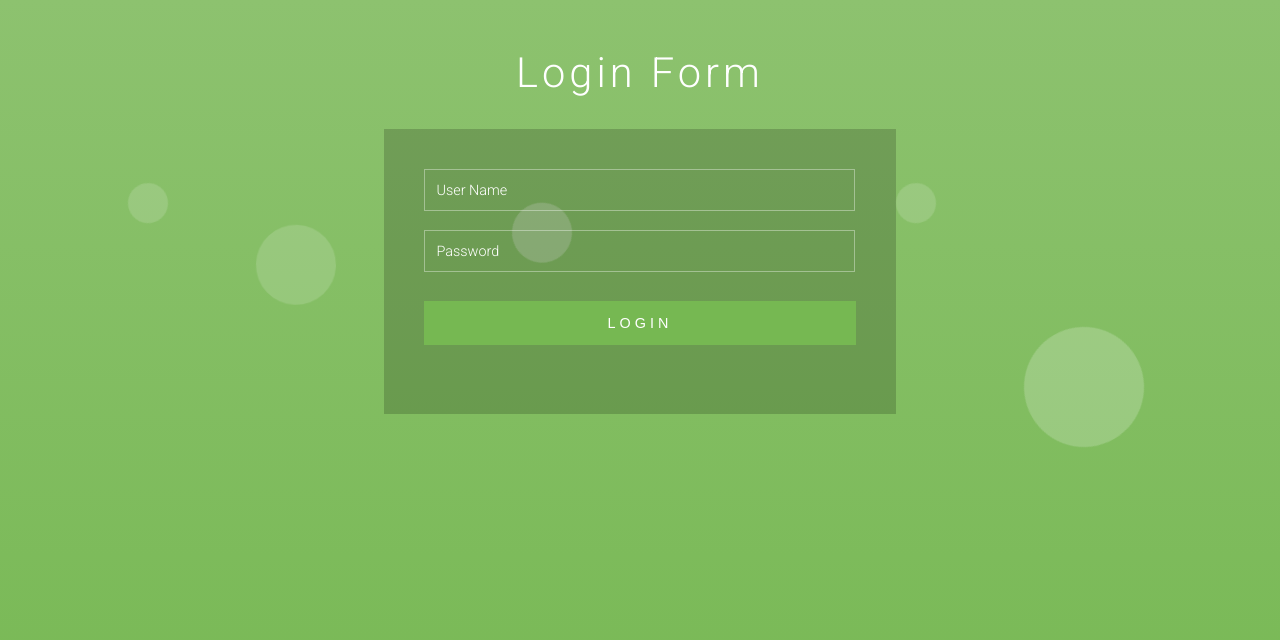
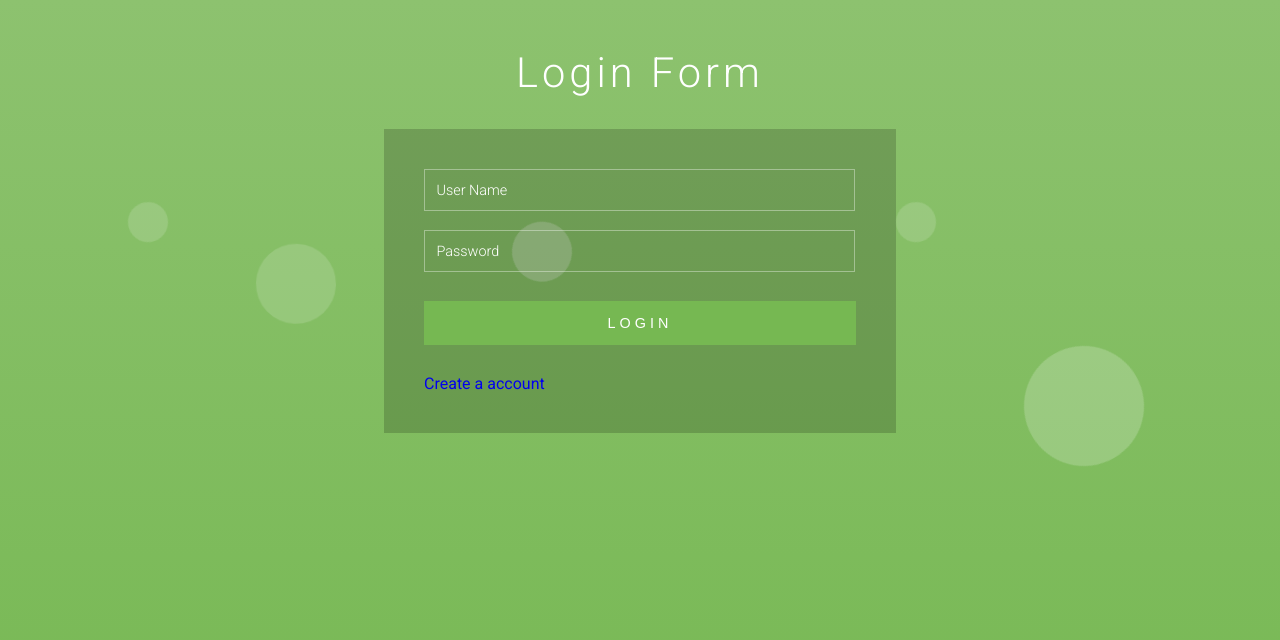
Before and after one commit to yeasin906/Rikshaw, a Django app: page /login/ in a window 1280 px wide. Shown: the top 640 px of the page. Run offline with Django 5.2, Linux system fonts and the light colour scheme.

Commit message:
Second commit

```diff
--- a/templates/login.html
+++ b/templates/login.html
@@ -788,7 +788,7 @@ input.checkbox:checked:after {
                 <input class="text" type="password" name="password" placeholder="Password" required="">
                 <input type="submit" value="LOGIN"><br>
              </form>
-
+<a href="{% url 'signup'%}">Create a account</a>
           </div>
        </div>
 
```
